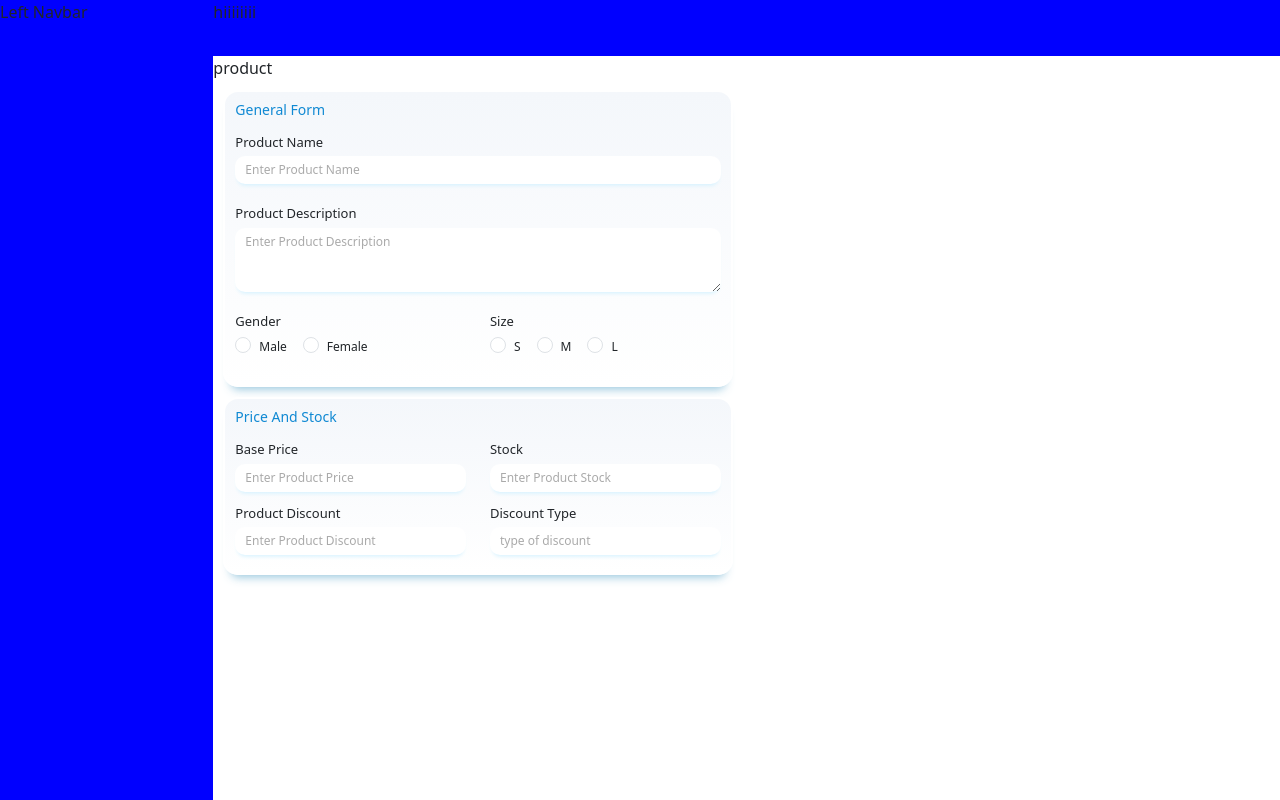
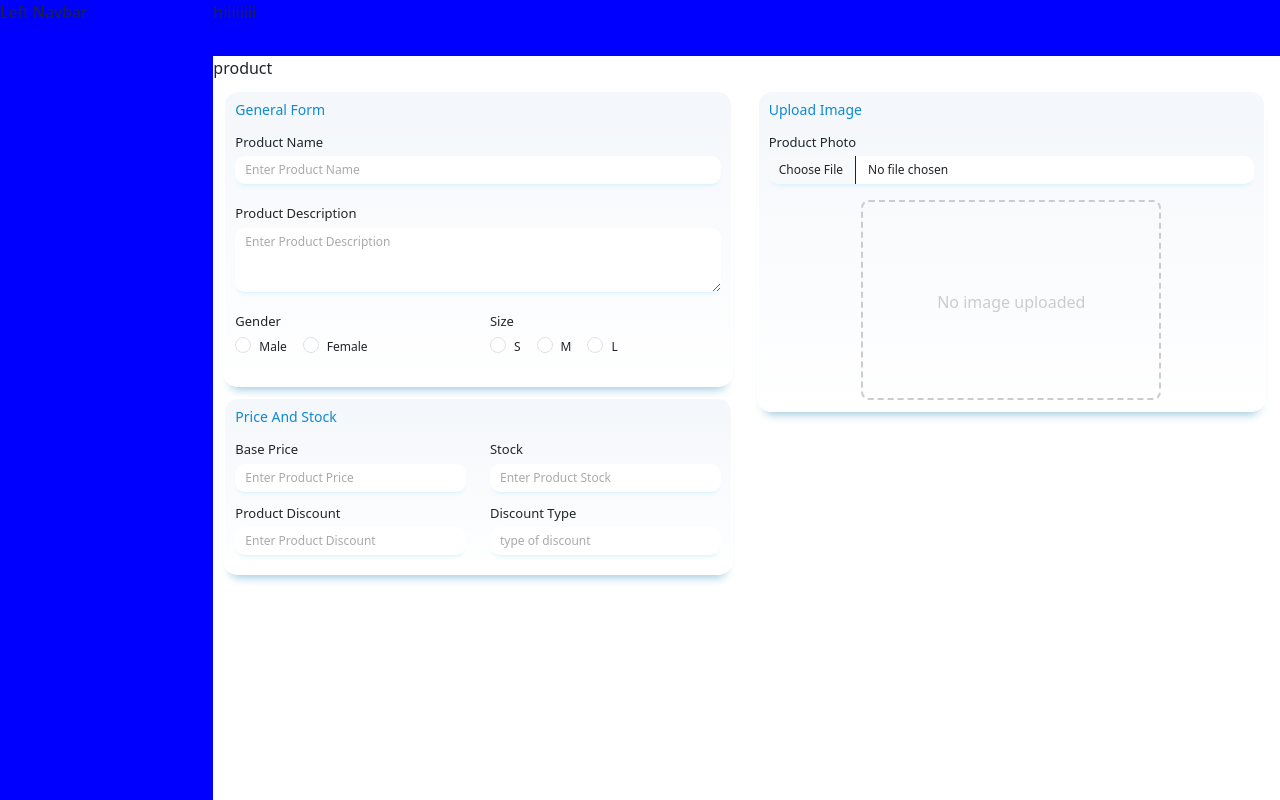
Before and after one commit to nermeenelmasry286/DashboardWithReact.js, a React (Vite) app: page / in a window 1280 px wide. Built offline with nearby package versions, Linux system fonts and the light colour scheme.

Commit message:
add upload img form component

```diff
--- a/src/Pages/AddProduct.jsx
+++ b/src/Pages/AddProduct.jsx
@@ -1,6 +1,8 @@
 import React from 'react';
 import { GeneralForm } from '../components/AddProductComponents/GeneralForm';
 import { PriceAndStock } from '../components/AddProductComponents/PriceAndStock';
+import { UploadImgForm} from '../components/AddProductComponents/UploadImg';
+
 
 
 export function AddProduct() {
@@ -13,7 +15,7 @@ export function AddProduct() {
           <PriceAndStock/>
         </div>
         <div className="col-12 col-md-6">
-
+          <UploadImgForm/>
 
         </div>
       </div>
--- /dev/null
+++ b/src/components/AddProductComponents/UploadImg.jsx
@@ -0,0 +1,70 @@
+import React, { useState } from 'react';
+import Form from 'react-bootstrap/Form';
+import { Container, Heading, StyledForm } from '../../Custom/StyledGeneralForm';
+
+export function UploadImgForm() {
+  const [imagePreview, setImagePreview] = useState(null);
+
+
+  const handleImageChange = (event) => {
+    const file = event.target.files[0];
+    if (file) {
+      const reader = new FileReader();
+      reader.onloadend = () => {
+        setImagePreview(reader.result);
+      };
+      reader.readAsDataURL(file);
+    }
+  };
+
+  return (
+    <Container className="container-fluid">
+      <Heading>Upload Image</Heading>
+      <StyledForm>
+
+        <Form.Group className="mb-3" controlId="productImage">
+          <Form.Label>Product Photo</Form.Label>
+          <Form.Control
+            type="file"
+            accept="image/*"
+            onChange={handleImageChange}
+          />
+        </Form.Group>
+
+
+        <div className="mt-3">
+          {!imagePreview ? (
+            <div
+              style={{
+                width: '100%',
+                maxWidth: '300px',
+                height: '200px',
+                borderRadius: '8px',
+                border: '2px dashed #ccc',
+                display: 'block',
+                margin: '0 auto',
+                textAlign: 'center',
+                lineHeight: '200px',
+                color: '#ccc'
+              }}
+            >
+              No image uploaded
+            </div>
+          ) : (
+            <img
+              src={imagePreview}
+              alt="Product Preview"
+              style={{
+                width: '100%',
+                maxWidth: '300px',
+                borderRadius: '8px',
+                display: 'block',
+                margin: '0 auto'
+              }}
+            />
+          )}
+        </div>
+      </StyledForm>
+    </Container>
+  );
+}
```
